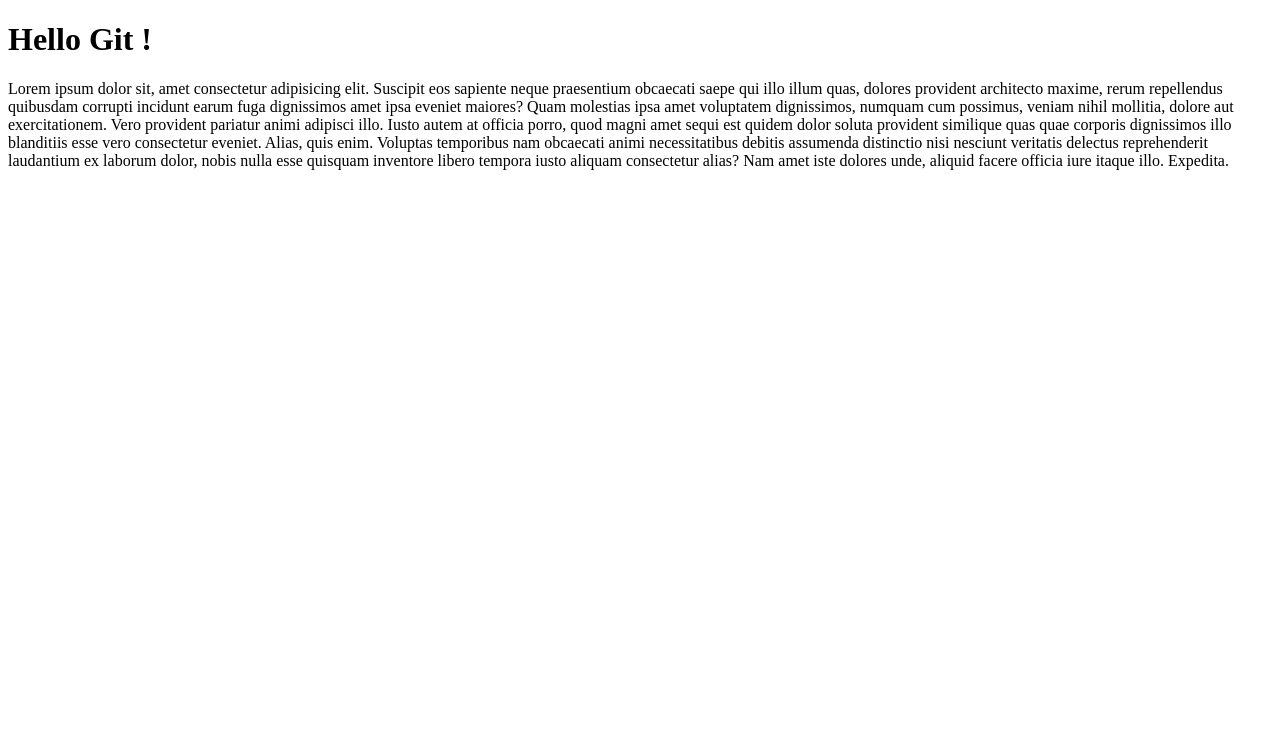
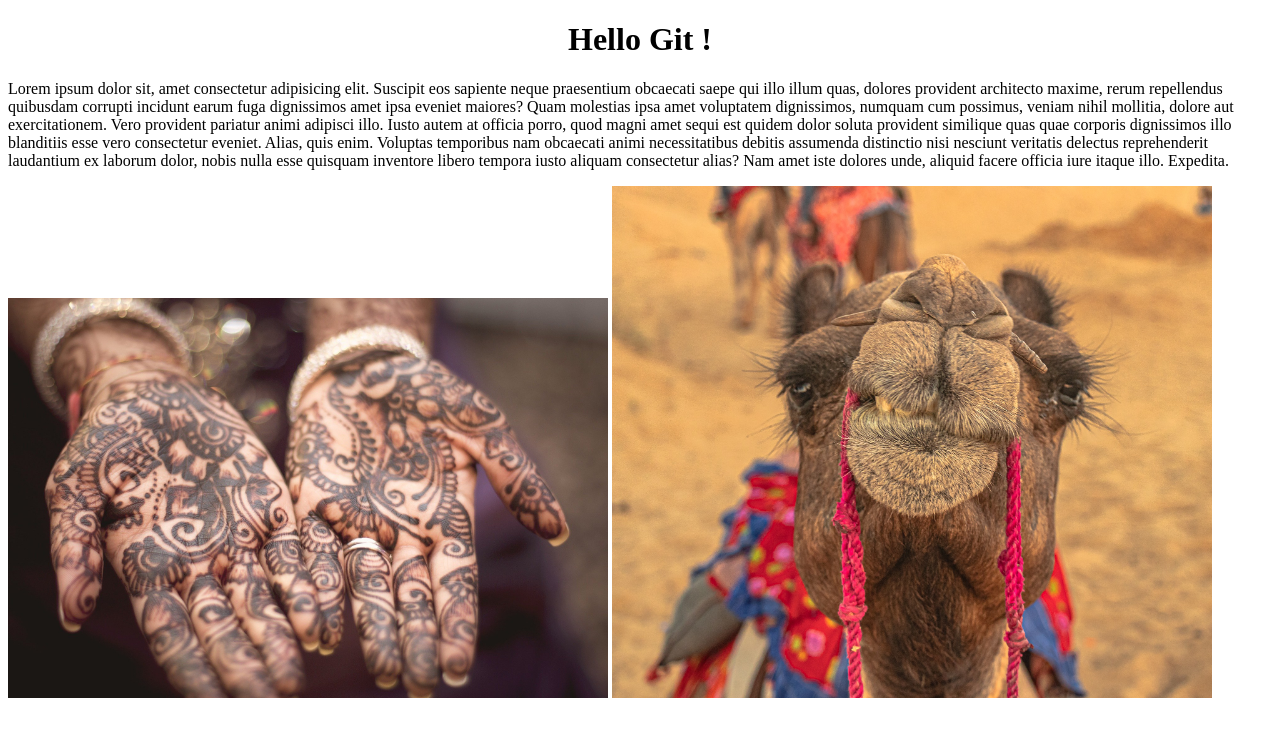
Before and after one commit to melavirgule/git_training, a plain HTML site: page index.html in a window 1280 px wide. Drawn offline with Linux system fonts and the light colour scheme.

Commit message:
ajout d'img et du fichier css

```diff
--- a/index.html
+++ b/index.html
@@ -4,11 +4,19 @@
     <meta charset="UTF-8">
     <meta http-equiv="X-UA-Compatible" content="IE=edge">
     <meta name="viewport" content="width=device-width, initial-scale=1.0">
+    <link rel="stylesheet" href="style.css">
     <title>Git training</title>
 </head>
 <body>
-    <h1>Hello Git !</h1>
-<p>Lorem ipsum dolor sit, amet consectetur adipisicing elit. Suscipit eos sapiente neque praesentium obcaecati saepe qui illo illum quas, dolores provident architecto maxime, rerum repellendus quibusdam corrupti incidunt earum fuga dignissimos amet ipsa eveniet maiores? Quam molestias ipsa amet voluptatem dignissimos, numquam cum possimus, veniam nihil mollitia, dolore aut exercitationem. Vero provident pariatur animi adipisci illo. Iusto autem at officia porro, quod magni amet sequi est quidem dolor soluta provident similique quas quae corporis dignissimos illo blanditiis esse vero consectetur eveniet. Alias, quis enim. Voluptas temporibus nam obcaecati animi necessitatibus debitis assumenda distinctio nisi nesciunt veritatis delectus reprehenderit laudantium ex laborum dolor, nobis nulla esse quisquam inventore libero tempora iusto aliquam consectetur alias? Nam amet iste dolores unde, aliquid facere officia iure itaque illo. Expedita.</p>
+
+    <div class="container">
+        <h1>Hello Git !</h1>
+        <p>Lorem ipsum dolor sit, amet consectetur adipisicing elit. Suscipit eos sapiente neque praesentium obcaecati saepe qui illo illum quas, dolores provident architecto maxime, rerum repellendus quibusdam corrupti incidunt earum fuga dignissimos amet ipsa eveniet maiores? Quam molestias ipsa amet voluptatem dignissimos, numquam cum possimus, veniam nihil mollitia, dolore aut exercitationem. Vero provident pariatur animi adipisci illo. Iusto autem at officia porro, quod magni amet sequi est quidem dolor soluta provident similique quas quae corporis dignissimos illo blanditiis esse vero consectetur eveniet. Alias, quis enim. Voluptas temporibus nam obcaecati animi necessitatibus debitis assumenda distinctio nisi nesciunt veritatis delectus reprehenderit laudantium ex laborum dolor, nobis nulla esse quisquam inventore libero tempora iusto aliquam consectetur alias? Nam amet iste dolores unde, aliquid facere officia iure itaque illo. Expedita.</p>
+
+        <img src="images/beauté-inde-henna.jpg" alt="beauté indienne">
+        <img src="images/camel-5046296_1920.jpg" alt="chameau indien">
+    </div>
+
 
 </body>
 </html>
--- /dev/null
+++ b/style.css
@@ -0,0 +1,11 @@
+.container{
+    margin: auto;
+}
+
+h1{
+    text-align: center;
+}
+
+img{
+    max-width: 600px;
+}
```
Also changed, not shown: images/beauté-inde-henna.jpg (added), images/camel-5046296_1920.jpg (added).
